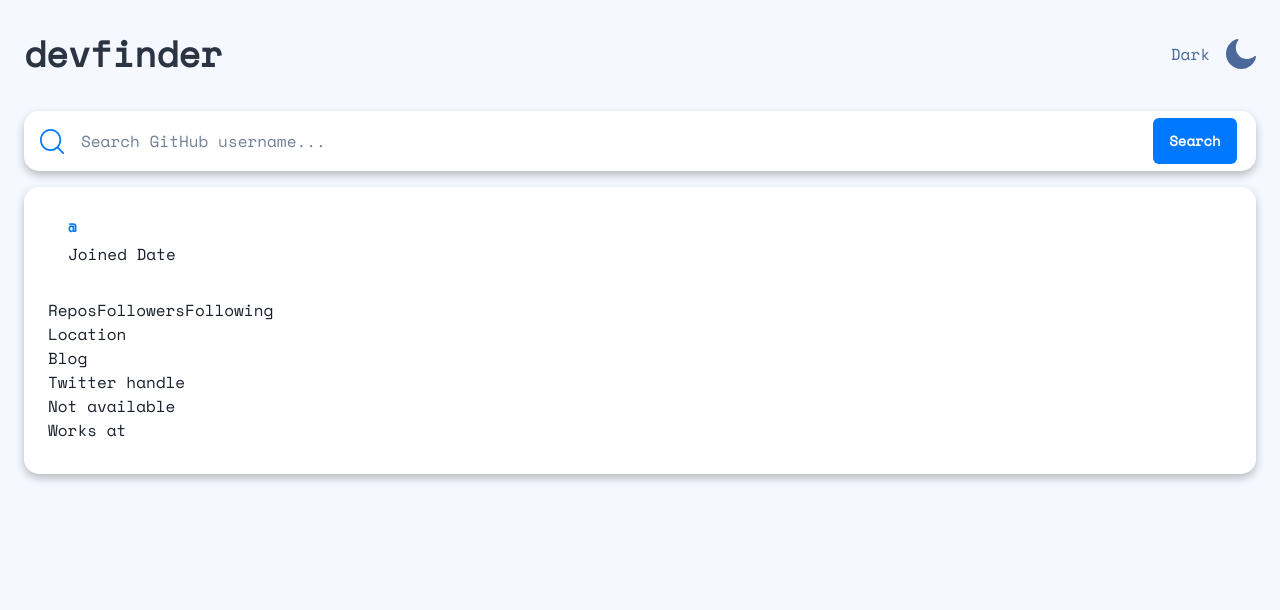
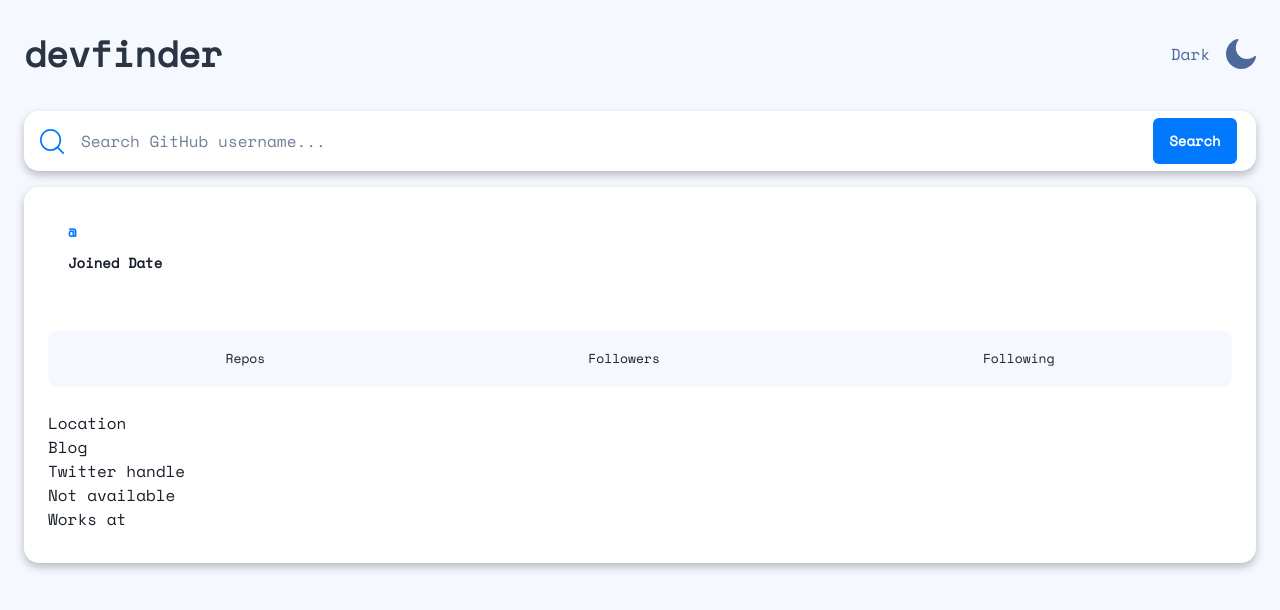
Before and after one commit to dominicva/gh-user-search, a Next.js app: page / in a window 1280 px wide. Shown: the top 610 px of the page. Built offline with nearby package versions, Linux system fonts and the light colour scheme.

Commit message:
feat: user stats card styling

```diff
--- a/components/userCard.tsx
+++ b/components/userCard.tsx
@@ -29,8 +29,8 @@ const UserCard = ({ user }) => {
               <Image
                 src={user.avatar_url}
                 alt="user avatar"
-                width="70px"
-                height="70px"
+                width="80px"
+                height="80px"
                 borderRadius="50%"
               />
             ) : null}
@@ -45,29 +45,52 @@ const UserCard = ({ user }) => {
             >
               {user.name}
             </Heading>
-            <Heading as="h4" fontSize="14px" mb="6px" color="light.blueCrayola">
+            <Heading
+              as="h4"
+              fontSize="14px"
+              lineHeight="25px"
+              mb="6px"
+              color="light.blueCrayola"
+            >
               <a href={`https://github.com/${user.login}`} target="__blank">
                 @{user.login}
               </a>
             </Heading>
-            <h4>Joined {dateJoined}</h4>
+            <Heading as="h5" fontSize="14px" lineHeight="25px">
+              Joined {dateJoined}
+            </Heading>
           </Box>
         </Flex>
         <Box>
-          <Text>{user.bio}</Text>
+          <Text fontSize="14px" lineHeight="25px" mb="24px">
+            {user.bio}
+          </Text>
         </Box>
-        <Flex>
+        <Flex
+          justifyContent="space-around"
+          textAlign="center"
+          padding="18px 16px"
+          mb="24px"
+          bgColor="light.ghostWhite"
+          borderRadius="10px"
+        >
           <Box>
-            <Text>Repos</Text>
-            {user.public_repos}
+            <Text fontSize="13px">Repos</Text>
+            <Text fontSize="16px" fontWeight="bold">
+              {user.public_repos}
+            </Text>
           </Box>
           <Box>
-            <Text>Followers</Text>
-            {user.followers}
+            <Text fontSize="13px">Followers</Text>
+            <Text fontSize="16px" fontWeight="bold">
+              {user.followers}
+            </Text>
           </Box>
           <Box>
-            <Text>Following</Text>
-            {user.following}
+            <Text fontSize="13px">Following</Text>
+            <Text fontSize="16px" fontWeight="bold">
+              {user.following}
+            </Text>
           </Box>
         </Flex>
         <Box>
```
